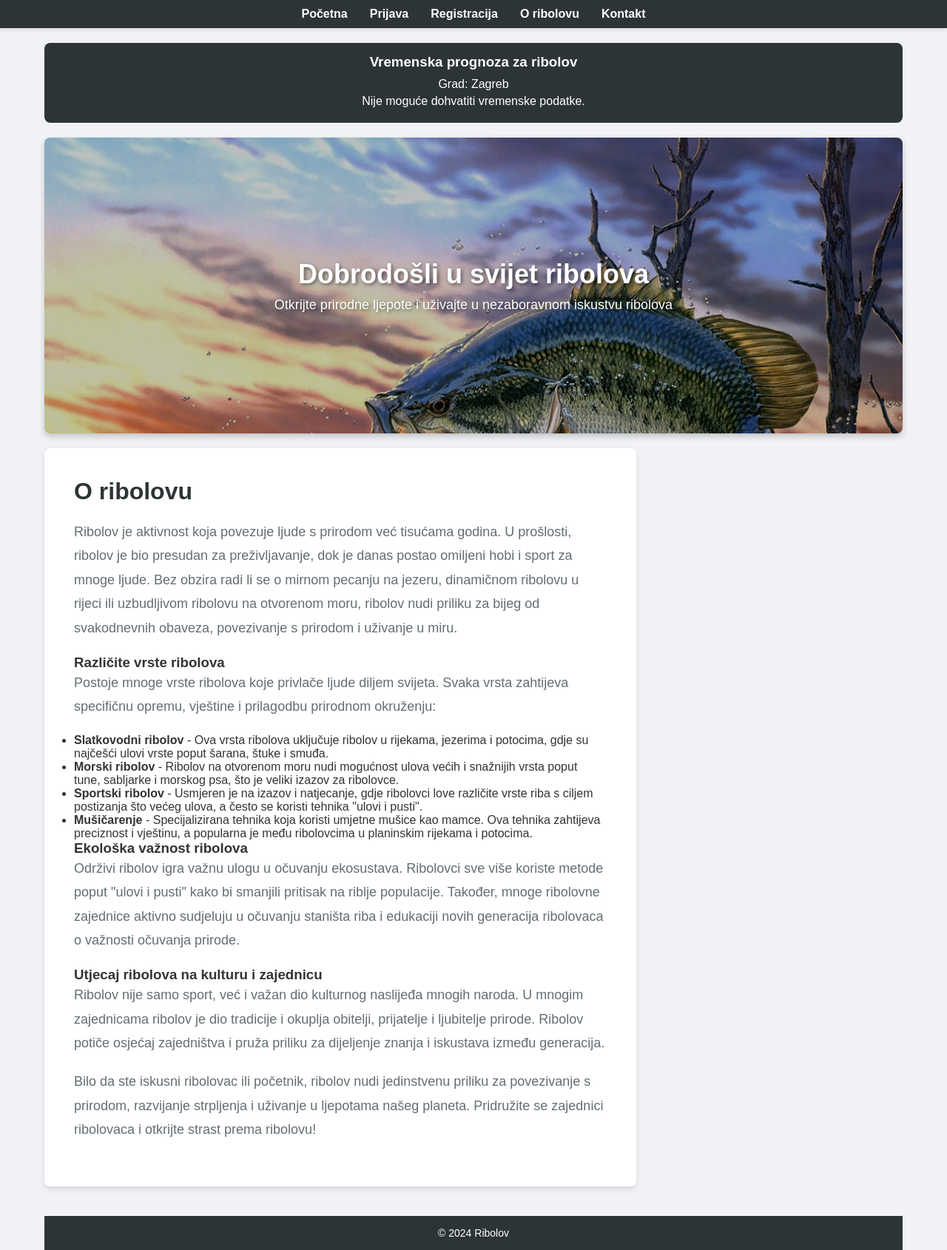
After one commit to mihaeljanestvz/mapa, a PHP site: page /oribolovu.php in a window 1280 px wide. The commit adds this page. Shown: the whole page at 74% size. Run offline with PHP 8.4, Linux system fonts and the light colour scheme.

Commit message:
novo projekt 2

```diff
--- a/index.php
+++ b/index.php
@@ -13,8 +13,8 @@
             <li><a href="index.php">Početna</a></li>
             <li><a href="login3.php">Prijava</a></li>
             <li><a href="register.php">Registracija</a></li>
-            <li><a href="#">O ribolovu</a></li>
-            <li><a href="#">Kontakt</a></li>
+            <li><a href="oribolovu.php">O ribolovu</a></li>
+            <li><a href="kontakt.php">Kontakt</a></li>
         </ul>
     </nav>
 
--- /dev/null
+++ b/oribolovu.php
@@ -0,0 +1,131 @@
+<!DOCTYPE html>
+<html lang="hr">
+<head>
+    <meta charset="UTF-8">
+    <meta name="viewport" content="width=device-width, initial-scale=1.0">
+    <title>Ribolov - Početna stranica</title>
+    <link rel="stylesheet" href="styleoribolovu.css">
+
+    <style>
+        /* Stilovi za vremensku prognozu */
+        .weather {
+            background-color: #2d3436;
+            color: #ffffff;
+            padding: 15px;
+            text-align: center;
+            border-radius: 8px;
+            margin-top: 20px;
+        }
+        .weather h3 {
+            margin-bottom: 10px;
+        }
+        .weather p {
+            margin: 5px 0;
+        }
+    </style>
+</head>
+<body>
+     <!-- Navigacija -->
+     <nav>
+            <ul>
+                <li><a href="index.php">Početna</a></li>
+                <li><a href="login3.php">Prijava</a></li>
+                <li><a href="register.php">Registracija</a></li>
+                <li><a href="oribolovu.php">O ribolovu</a></li>
+                <li><a href="kontakt.php">Kontakt</a></li>
+            </ul>
+        </nav>
+    <div class="container">
+
+        <!-- Vremenska prognoza -->
+        <div class="weather">
+            <h3>Vremenska prognoza za ribolov</h3>
+            <p id="city-name">Grad: Zagreb</p> <!-- Prikaz grada -->
+            <p id="weather-desc">Učitavanje vremenskih podataka...</p>
+            <p id="temperature"></p>
+            <p id="wind"></p>
+            <p id="humidity"></p>
+        </div>
+
+     <!-- Slika prilagođena ribolovu -->
+     <div class="image-container">
+            <img src="images/banner.jpg" alt="Ribolov na jezeru" class="main-image">
+            <div class="image-overlay">
+                <h1>Dobrodošli u svijet ribolova</h1>
+                <p>Otkrijte prirodne ljepote i uživajte u nezaboravnom iskustvu ribolova</p>
+            </div>
+        </div>
+        </header>
+
+        <!-- Sadržaj stranice -->
+<section class="content">
+    <h2>O ribolovu</h2>
+    <p>
+        Ribolov je aktivnost koja povezuje ljude s prirodom već tisućama godina. U prošlosti, ribolov je bio presudan za preživljavanje, dok je danas postao omiljeni hobi i sport za mnoge ljude. Bez obzira radi li se o mirnom pecanju na jezeru, dinamičnom ribolovu u rijeci ili uzbudljivom ribolovu na otvorenom moru, ribolov nudi priliku za bijeg od svakodnevnih obaveza, povezivanje s prirodom i uživanje u miru.
+    </p>
+
+    <h3>Različite vrste ribolova</h3>
+    <p>
+        Postoje mnoge vrste ribolova koje privlače ljude diljem svijeta. Svaka vrsta zahtijeva specifičnu opremu, vještine i prilagodbu prirodnom okruženju:
+    </p>
+    <ul>
+        <li><strong>Slatkovodni ribolov</strong> - Ova vrsta ribolova uključuje ribolov u rijekama, jezerima i potocima, gdje su najčešći ulovi vrste poput šarana, štuke i smuđa.</li>
+        <li><strong>Morski ribolov</strong> - Ribolov na otvorenom moru nudi mogućnost ulova većih i snažnijih vrsta poput tune, sabljarke i morskog psa, što je veliki izazov za ribolovce.</li>
+        <li><strong>Sportski ribolov</strong> - Usmjeren je na izazov i natjecanje, gdje ribolovci love različite vrste riba s ciljem postizanja što većeg ulova, a često se koristi tehnika "ulovi i pusti".</li>
+        <li><strong>Mušičarenje</strong> - Specijalizirana tehnika koja koristi umjetne mušice kao mamce. Ova tehnika zahtijeva preciznost i vještinu, a popularna je među ribolovcima u planinskim rijekama i potocima.</li>
+    </ul>
+
+    <h3>Ekološka važnost ribolova</h3>
+    <p>
+        Održivi ribolov igra važnu ulogu u očuvanju ekosustava. Ribolovci sve više koriste metode poput "ulovi i pusti" kako bi smanjili pritisak na riblje populacije. Također, mnoge ribolovne zajednice aktivno sudjeluju u očuvanju staništa riba i edukaciji novih generacija ribolovaca o važnosti očuvanja prirode.
+    </p>
+
+    <h3>Utjecaj ribolova na kulturu i zajednicu</h3>
+    <p>
+        Ribolov nije samo sport, već i važan dio kulturnog naslijeđa mnogih naroda. U mnogim zajednicama ribolov je dio tradicije i okuplja obitelji, prijatelje i ljubitelje prirode. Ribolov potiče osjećaj zajedništva i pruža priliku za dijeljenje znanja i iskustava između generacija.
+    </p>
+
+    <p>
+        Bilo da ste iskusni ribolovac ili početnik, ribolov nudi jedinstvenu priliku za povezivanje s prirodom, razvijanje strpljenja i uživanje u ljepotama našeg planeta. Pridružite se zajednici ribolovaca i otkrijte strast prema ribolovu!
+    </p>
+</section>
+
+
+        <!-- Footer -->
+        <footer>
+            <p>&copy; 2024 Ribolov</p>
+        </footer>
+    </div>
+
+    <!-- JavaScript za dohvaćanje vremenskih podataka iz OpenWeather API-ja -->
+    <script>
+        const apiKey = 'e3b6e0bbda13422c434b9a77a747ac1b'; // Zamijenite s vašim API ključem
+const city = 'Zagreb'; // Grad za koji prikazujemo prognozu
+const apiUrl = `https://api.openweathermap.org/data/2.5/weather?q=${city}&appid=${apiKey}&units=metric&lang=hr`;
+
+async function fetchWeather() {
+    try {
+        const response = await fetch(apiUrl);
+        if (!response.ok) throw new Error('Došlo je do problema s dohvaćanjem podataka.');
+
+        const weatherData = await response.json();
+        displayWeather(weatherData);
+    } catch (error) {
+        document.getElementById('weather-desc').textContent = 'Nije moguće dohvatiti vremenske podatke.';
+        console.error(error);
+    }
+}
+
+function displayWeather(data) {
+    document.getElementById('weather-desc').textContent = `Opis: ${data.weather[0].description}`;
+    document.getElementById('temperature').textContent = `Temperatura: ${data.main.temp} °C`;
+    document.getElementById('wind').textContent = `Vjetar: ${data.wind.speed} m/s`;
+    document.getElementById('humidity').textContent = `Vlažnost: ${data.main.humidity}%`;
+}
+
+// Poziv funkcije za dohvaćanje vremenskih podataka
+fetchWeather();
+
+    </script>
+</body>
+</html>
--- /dev/null
+++ b/styleoribolovu.css
@@ -0,0 +1,125 @@
+/* Opći stilovi */
+* {
+    margin: 0;
+    padding: 0;
+    box-sizing: border-box;
+}
+
+body {
+    font-family: Arial, sans-serif;
+    background-color: #f0f2f5;
+    color: #333;
+    display: flex;
+    flex-direction: column;
+    align-items: center;
+}
+
+.container {
+    max-width: 1200px;
+    width: 100%;
+    padding: 0 20px;
+}
+
+/* Navigacija */
+nav {
+    background-color: #2d3436;
+    width: 100%;
+    padding: 10px 0;
+    box-shadow: 0 2px 5px rgba(0, 0, 0, 0.1);
+}
+
+nav ul {
+    display: flex;
+    justify-content: center;
+    list-style-type: none;
+}
+
+nav ul li {
+    margin: 0 15px;
+}
+
+nav ul li a {
+    color: #ffffff;
+    text-decoration: none;
+    font-weight: bold;
+    transition: color 0.3s ease;
+}
+
+nav ul li a:hover {
+    color: #00cec9;
+}
+
+/* Slika za ribolov */
+.image-container {
+    position: relative;
+    width: 100%;
+    max-height: 400px;
+    overflow: hidden;
+    border-radius: 8px;
+    margin-top: 20px;
+    box-shadow: 0 4px 8px rgba(0, 0, 0, 0.2);
+}
+
+.main-image {
+    width: 100%;
+    height: auto;
+    filter: brightness(75%);
+}
+
+.image-overlay {
+    position: absolute;
+    top: 50%;
+    left: 50%;
+    transform: translate(-50%, -50%);
+    color: #ffffff;
+    text-align: center;
+    text-shadow: 2px 2px 5px rgba(0, 0, 0, 0.5);
+}
+
+.image-overlay h1 {
+    font-size: 36px;
+    margin-bottom: 10px;
+}
+
+.image-overlay p {
+    font-size: 18px;
+}
+
+/* Sadržaj */
+.content {
+    background-color: #ffffff;
+    margin-top: 20px;
+    padding: 40px;
+    border-radius: 8px;
+    box-shadow: 0 4px 8px rgba(0, 0, 0, 0.1);
+    max-width: 800px;
+    text-align: left;
+}
+
+.content h2 {
+    color: #2d3436;
+    font-size: 32px;
+    margin-bottom: 20px;
+}
+
+.content p {
+    line-height: 1.8;
+    color: #636e72;
+    font-size: 18px;
+    margin-bottom: 20px;
+}
+
+/* Footer */
+footer {
+    width: 100%;
+    background-color: #2d3436;
+    color: #ffffff;
+    text-align: center;
+    padding: 15px;
+    margin-top: 40px;
+    font-size: 14px;
+}
+
+footer p {
+    margin: 0;
+}
```
Also changed, not shown: kontakt.php (added, +47 -0 lines), register.php (+14 -5 lines), stylekontakt.css (added, +123 -0 lines).
